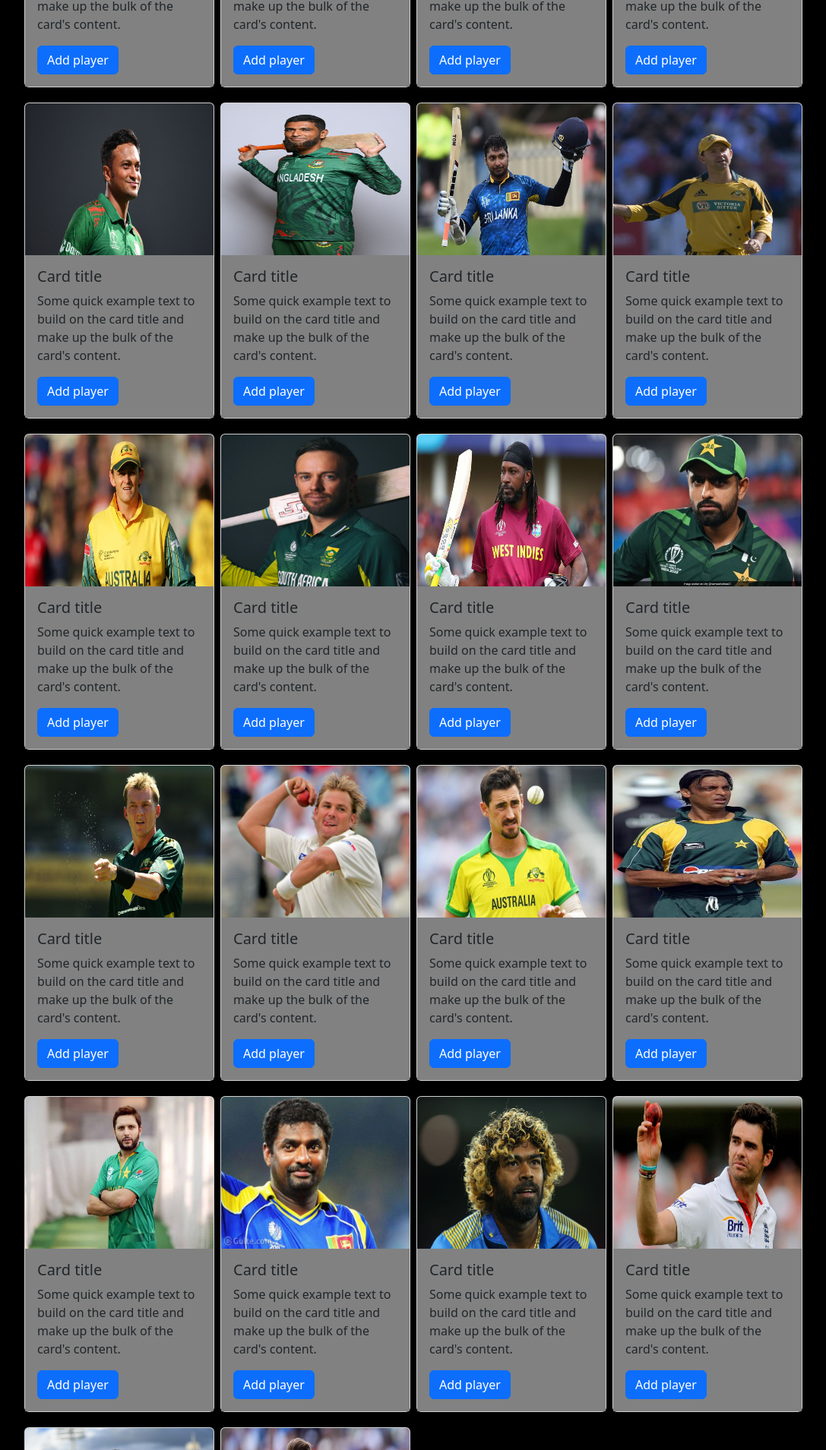
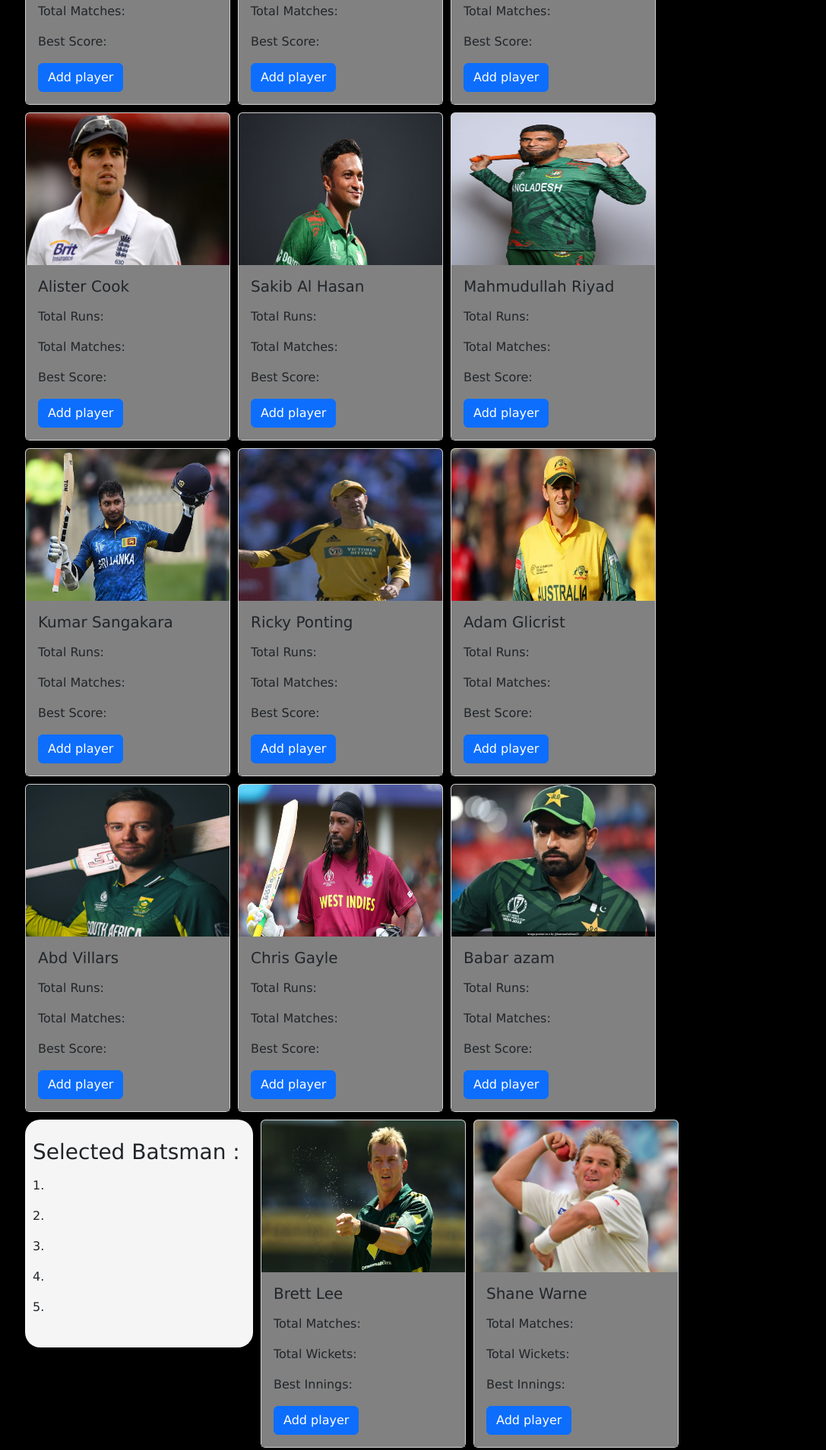
Before and after one commit to 5huv0/player-selector, a plain HTML site: page index.html in a window 1280 px wide. Shown: the part 367-2276 px from the top of the page at 76% size, without its empty margins (54-1141 px from the left). Drawn offline with nearby package versions, Linux system fonts and the light colour scheme.

Commit message:
little changes in style and player cards

```diff
--- a/index.html
+++ b/index.html
@@ -11,7 +11,7 @@
     <header id="header">
         <nav class="navbar navbar-expand-lg bg-body-tertiary">
             <div class="container-fluid">
-              <a class="navbar-brand" href="#">Navbar</a>
+              <a class="navbar-brand" href="#"><h3>Player Selector</h3></a>
               <button class="navbar-toggler" type="button" data-bs-toggle="collapse" data-bs-target="#navbarSupportedContent" aria-controls="navbarSupportedContent" aria-expanded="false" aria-label="Toggle navigation">
                 <span class="navbar-toggler-icon"></span>
               </button>
@@ -49,201 +49,289 @@
     <main>
         <div class="container d-flex flex-wrap">
             <div class="card">
-                <img src="./playerPic/tendulkar.jpg" class="card-img-top" alt="...">
+                <img src="./playerPic/tendulkar.jpg" class="card-img-top" alt="Sachin Tendulkar">
                 <div class="card-body">
-                  <h5 class="card-title">Card title</h5>
-                  <p class="card-text">Some quick example text to build on the card title and make up the bulk of the card's content.</p>
+                  <h5 class="card-title">Sachin Tendulkar</h5>
+                  <p class="card-text">
+                    <p>Total Runs:</p>
+                    <p>Total Matches:</p>
+                    <p>Best Score:</p>
+                  </p>
                   <a href="#" class="btn btn-primary">Add player</a>
                 </div>
             </div>
 
             <div class="card">
-                <img src="./playerPic/kohli.webp" class="card-img-top" alt="...">
+                <img src="./playerPic/kohli.webp" class="card-img-top" alt="Virat Kohli">
                 <div class="card-body">
-                  <h5 class="card-title">Card title</h5>
-                  <p class="card-text">Some quick example text to build on the card title and make up the bulk of the card's content.</p>
+                  <h5 class="card-title">Virat Kohli</h5>
+                  <p class="card-text">
+                    <p>Total Runs:</p>
+                    <p>Total Matches:</p>
+                    <p>Best Score:</p>
+                  </p>
                   <a href="#" class="btn btn-primary">Add player</a>
                 </div>
             </div>
 
             <div class="card">
-                <img src="./playerPic/tamim.jpg" class="card-img-top" alt="...">
+                <img src="./playerPic/tamim.jpg" class="card-img-top" alt="Tamim Iqbal">
                 <div class="card-body">
-                  <h5 class="card-title">Card title</h5>
-                  <p class="card-text">Some quick example text to build on the card title and make up the bulk of the card's content.</p>
+                  <h5 class="card-title">Tamim Iqbal</h5>
+                  <p class="card-text">
+                    <p>Total Runs:</p>
+                    <p>Total Matches:</p>
+                    <p>Best Score:</p>
+                  </p>
                   <a href="#" class="btn btn-primary">Add player</a>
                 </div>
             </div>
 
             <div class="card">
-                <img src="./playerPic/cook.webp" class="card-img-top" alt="...">
+                <img src="./playerPic/cook.webp" class="card-img-top" alt="Alister Cook">
                 <div class="card-body">
-                  <h5 class="card-title">Card title</h5>
-                  <p class="card-text">Some quick example text to build on the card title and make up the bulk of the card's content.</p>
+                  <h5 class="card-title">Alister Cook</h5>
+                  <p class="card-text">
+                    <p>Total Runs:</p>
+                    <p>Total Matches:</p>
+                    <p>Best Score:</p>
+                  </p>
                   <a href="#" class="btn btn-primary">Add player</a>
                 </div>
             </div>
 
             <div class="card">
-                <img src="./playerPic/sakib.jpg" class="card-img-top" alt="...">
+                <img src="./playerPic/sakib.jpg" class="card-img-top" alt="Sakib Al Hasan">
                 <div class="card-body">
-                  <h5 class="card-title">Card title</h5>
-                  <p class="card-text">Some quick example text to build on the card title and make up the bulk of the card's content.</p>
+                  <h5 class="card-title">Sakib Al Hasan</h5>
+                  <p class="card-text">
+                    <p>Total Runs:</p>
+                    <p>Total Matches:</p>
+                    <p>Best Score:</p>
+                  </p>
                   <a href="#" class="btn btn-primary">Add player</a>
                 </div>
             </div>
 
             <div class="card">
-                <img src="./playerPic/mahmudullah.jpg" class="card-img-top" alt="...">
+                <img src="./playerPic/mahmudullah.jpg" class="card-img-top" alt="Mahmudullah Riyad">
                 <div class="card-body">
-                  <h5 class="card-title">Card title</h5>
-                  <p class="card-text">Some quick example text to build on the card title and make up the bulk of the card's content.</p>
+                  <h5 class="card-title">Mahmudullah Riyad</h5>
+                  <p class="card-text">
+                    <p>Total Runs:</p>
+                    <p>Total Matches:</p>
+                    <p>Best Score:</p>
+                  </p>
                   <a href="#" class="btn btn-primary">Add player</a>
                 </div>
             </div>
 
             <div class="card">
-                <img src="./playerPic/sangakara.jpg" class="card-img-top" alt="...">
+                <img src="./playerPic/sangakara.jpg" class="card-img-top" alt="Kumar Sangakara">
                 <div class="card-body">
-                  <h5 class="card-title">Card title</h5>
-                  <p class="card-text">Some quick example text to build on the card title and make up the bulk of the card's content.</p>
+                  <h5 class="card-title">Kumar Sangakara</h5>
+                  <p class="card-text">
+                    <p>Total Runs:</p>
+                    <p>Total Matches:</p>
+                    <p>Best Score:</p>
+                  </p>
                   <a href="#" class="btn btn-primary">Add player</a>
                 </div>
             </div>
 
             <div class="card">
-                <img src="./playerPic/ponting.jpg" class="card-img-top" alt="...">
+                <img src="./playerPic/ponting.jpg" class="card-img-top" alt="Ricky Ponting">
                 <div class="card-body">
-                  <h5 class="card-title">Card title</h5>
-                  <p class="card-text">Some quick example text to build on the card title and make up the bulk of the card's content.</p>
+                  <h5 class="card-title">Ricky Ponting</h5>
+                  <p class="card-text">
+                    <p>Total Runs:</p>
+                    <p>Total Matches:</p>
+                    <p>Best Score:</p>
+                  </p>
                   <a href="#" class="btn btn-primary">Add player</a>
                 </div>
             </div>
 
             <div class="card">
-                <img src="./playerPic/gilcrist.webp" class="card-img-top" alt="...">
+                <img src="./playerPic/gilcrist.webp" class="card-img-top" alt="Adam Glicrist">
                 <div class="card-body">
-                  <h5 class="card-title">Card title</h5>
-                  <p class="card-text">Some quick example text to build on the card title and make up the bulk of the card's content.</p>
+                  <h5 class="card-title">Adam Glicrist</h5>
+                  <p class="card-text">
+                    <p>Total Runs:</p>
+                    <p>Total Matches:</p>
+                    <p>Best Score:</p>
+                  </p>
                   <a href="#" class="btn btn-primary">Add player</a>
                 </div>
             </div>
 
             <div class="card">
-                <img src="./playerPic/abd.webp" class="card-img-top" alt="...">
+                <img src="./playerPic/abd.webp" class="card-img-top" alt="Abd Villars">
                 <div class="card-body">
-                  <h5 class="card-title">Card title</h5>
-                  <p class="card-text">Some quick example text to build on the card title and make up the bulk of the card's content.</p>
+                  <h5 class="card-title">Abd Villars</h5>
+                  <p class="card-text">
+                    <p>Total Runs:</p>
+                    <p>Total Matches:</p>
+                    <p>Best Score:</p>
+                  </p>
                   <a href="#" class="btn btn-primary">Add player</a>
                 </div>
             </div>
 
             <div class="card">
-                <img src="./playerPic/CHRIS-GAYLE.webp" class="card-img-top" alt="...">
+                <img src="./playerPic/CHRIS-GAYLE.webp" class="card-img-top" alt="Chris Gayle">
                 <div class="card-body">
-                  <h5 class="card-title">Card title</h5>
-                  <p class="card-text">Some quick example text to build on the card title and make up the bulk of the card's content.</p>
+                  <h5 class="card-title">Chris Gayle</h5>
+                  <p class="card-text">
+                    <p>Total Runs:</p>
+                    <p>Total Matches:</p>
+                    <p>Best Score:</p>
+                  </p>
                   <a href="#" class="btn btn-primary">Add player</a>
                 </div>
             </div>
 
             <div class="card">
-                <img src="./playerPic/babar.webp" class="card-img-top" alt="...">
+                <img src="./playerPic/babar.webp" class="card-img-top" alt="Babar azam">
                 <div class="card-body">
-                  <h5 class="card-title">Card title</h5>
-                  <p class="card-text">Some quick example text to build on the card title and make up the bulk of the card's content.</p>
+                  <h5 class="card-title">Babar azam</h5>
+                  <p class="card-text">
+                    <p>Total Runs:</p>
+                    <p>Total Matches:</p>
+                    <p>Best Score:</p>
+                  </p>
+                  <a href="#" class="btn btn-primary">Add player</a>
+                </div>
+              </div>
+
+              <div class="player-pick-box">
+                <p><h3>Selected Batsman :</h3></p>
+                <p class="input">1.</p>
+                <p class="input">2.</p>
+                <p class="input">3.</p>
+                <p class="input">4.</p>
+                <p class="input">5.</p>
+              </div>
+
+            <div class="card">
+                <img src="./playerPic/brett-lee.jpg" class="card-img-top" alt="Brett Lee">
+                <div class="card-body">
+                  <h5 class="card-title">Brett Lee</h5>
+                  <p class="card-text"><p>Total Matches:</p>
+                  <p>Total Wickets:</p>
+                  <p>Best Innings: </p>
+                </p>
                   <a href="#" class="btn btn-primary">Add player</a>
                 </div>
             </div>
 
             <div class="card">
-                <img src="./playerPic/brett-lee.jpg" class="card-img-top" alt="...">
+                <img src="./playerPic/s-warne.jpg" class="card-img-top" alt="Shane Warne">
                 <div class="card-body">
-                  <h5 class="card-title">Card title</h5>
-                  <p class="card-text">Some quick example text to build on the card title and make up the bulk of the card's content.</p>
+                  <h5 class="card-title">Shane Warne</h5>
+                  <p class="card-text"><p>Total Matches: </p> <p>Total Wickets: </p> <p>Best Innings: </p></p>
                   <a href="#" class="btn btn-primary">Add player</a>
                 </div>
             </div>
 
             <div class="card">
-                <img src="./playerPic/s-warne.jpg" class="card-img-top" alt="...">
+                <img src="./playerPic/starc.jpg" class="card-img-top" alt="Mitchel Starc">
                 <div class="card-body">
-                  <h5 class="card-title">Card title</h5>
-                  <p class="card-text">Some quick example text to build on the card title and make up the bulk of the card's content.</p>
+                  <h5 class="card-title">Mitchel Starc</h5>
+                  <p class="card-text"><p>Total Matches: </p> <p>Total Wickets: </p> <p>Best Innings: </p></p>
                   <a href="#" class="btn btn-primary">Add player</a>
                 </div>
             </div>
 
             <div class="card">
-                <img src="./playerPic/starc.jpg" class="card-img-top" alt="...">
+                <img src="./playerPic/shoib.webp" class="card-img-top" alt="Shoib Akhtar">
                 <div class="card-body">
-                  <h5 class="card-title">Card title</h5>
-                  <p class="card-text">Some quick example text to build on the card title and make up the bulk of the card's content.</p>
+                  <h5 class="card-title">Shoib Akhtar</h5>
+                  <p class="card-text"><p>Total Matches: </p> <p>Total Wickets: </p> <p>Best Innings: </p></p>
                   <a href="#" class="btn btn-primary">Add player</a>
                 </div>
             </div>
 
             <div class="card">
-                <img src="./playerPic/shoib.webp" class="card-img-top" alt="...">
+                <img src="./playerPic/afridi.jpg" class="card-img-top" alt="Sahid Afridi">
                 <div class="card-body">
-                  <h5 class="card-title">Card title</h5>
-                  <p class="card-text">Some quick example text to build on the card title and make up the bulk of the card's content.</p>
+                  <h5 class="card-title">Sahid Afridi</h5>
+                  <p class="card-text"><p>Total Matches: </p> <p>Total Wickets: </p> <p>Best Innings: </p></p>
                   <a href="#" class="btn btn-primary">Add player</a>
                 </div>
             </div>
 
             <div class="card">
-                <img src="./playerPic/afridi.jpg" class="card-img-top" alt="...">
+                <img src="./playerPic/muralli.webp" class="card-img-top" alt="Muttiah Muralitharan">
                 <div class="card-body">
-                  <h5 class="card-title">Card title</h5>
-                  <p class="card-text">Some quick example text to build on the card title and make up the bulk of the card's content.</p>
+                  <h5 class="card-title">Muttiah Muralitharan</h5>
+                  <p class="card-text"><p>Total Matches: </p> <p>Total Wickets: </p> <p>Best Innings: </p></p>
                   <a href="#" class="btn btn-primary">Add player</a>
                 </div>
             </div>
 
             <div class="card">
-                <img src="./playerPic/muralli.webp" class="card-img-top" alt="...">
+                <img src="./playerPic/maolinga.jpg" class="card-img-top" alt="Malinga">
                 <div class="card-body">
-                  <h5 class="card-title">Card title</h5>
-                  <p class="card-text">Some quick example text to build on the card title and make up the bulk of the card's content.</p>
+                  <h5 class="card-title">Lasith Malinga</h5>
+                  <p class="card-text"><p>Total Matches: </p> <p>Total Wickets: </p> <p>Best Innings: </p></p>
                   <a href="#" class="btn btn-primary">Add player</a>
                 </div>
             </div>
 
             <div class="card">
-                <img src="./playerPic/maolinga.jpg" class="card-img-top" alt="...">
+                <img src="./playerPic/anderson.jpg" class="card-img-top" alt="Jimmy Anderson">
                 <div class="card-body">
-                  <h5 class="card-title">Card title</h5>
-                  <p class="card-text">Some quick example text to build on the card title and make up the bulk of the card's content.</p>
+                  <h5 class="card-title">Jimmy Anderson</h5>
+                  <p class="card-text"><p>Total Matches: </p> <p>Total Wickets: </p> <p>Best Innings: </p></p>
+                  <a href="#" class="btn btn-primary">Add player</a>
+                </div>
+            </div>
+            <div class="card">
+                <img src="./playerPic/broad.webp" class="card-img-top" alt="Stuart Broad">
+                <div class="card-body">
+                  <h5 class="card-title">Stuart Broad</h5>
+                  <p class="card-text"><p>Total Matches: </p> <p>Total Wickets: </p> <p>Best Innings: </p></p>
                   <a href="#" class="btn btn-primary">Add player</a>
                 </div>
             </div>
 
             <div class="card">
-                <img src="./playerPic/anderson.jpg" class="card-img-top" alt="...">
+                <img src="./playerPic/dayel.jpg" class="card-img-top" alt="Dale steyn">
                 <div class="card-body">
-                  <h5 class="card-title">Card title</h5>
-                  <p class="card-text">Some quick example text to build on the card title and make up the bulk of the card's content.</p>
-                  <a href="#" class="btn btn-primary">Add player</a>
-                </div>
-            </div>
-            <div class="card">
-                <img src="./playerPic/broad.webp" class="card-img-top" alt="...">
-                <div class="card-body">
-                  <h5 class="card-title">Card title</h5>
-                  <p class="card-text">Some quick example text to build on the card title and make up the bulk of the card's content.</p>
+                  <h5 class="card-title">Dale steyn</h5>
+                  <p class="card-text"><p>Total Matches: </p> <p>Total Wickets: </p> <p>Best Innings: </p></p>
                   <a href="#" class="btn btn-primary">Add player</a>
                 </div>
             </div>
 
             <div class="card">
-                <img src="./playerPic/dayel.jpg" class="card-img-top" alt="...">
-                <div class="card-body">
-                  <h5 class="card-title">Card title</h5>
-                  <p class="card-text">Some quick example text to build on the card title and make up the bulk of the card's content.</p>
-                  <a href="#" class="btn btn-primary">Add player</a>
-                </div>
+              <img src="./playerPic/sunil narine.jpg" class="card-img-top" alt="Sunil Narine">
+              <div class="card-body">
+                <h5 class="card-title">Sunil Narine</h5>
+                <p class="card-text"><p>Total Matches: </p> <p>Total Wickets: </p> <p>Best Innings: </p></p>
+                <a href="#" class="btn btn-primary">Add player</a>
+              </div>
+          </div>
+
+          <div class="card">
+            <img src="./playerPic/glenn mcgr.webp" class="card-img-top" alt="Glenn Mcgrath">
+            <div class="card-body">
+              <h5 class="card-title">Glenn Mcgrath</h5>
+              <p class="card-text"><p>Total Matches: </p> <p>Total Wickets: </p> <p>Best Innings: </p></p>
+              <a href="#" class="btn btn-primary">Add player</a>
             </div>
+        </div>
+
+        <div class="player-pick-box">
+          <p><h3>Selected Bowler :</h3></p>
+          <p class="input">1.</p>
+          <p class="input">2.</p>
+          <p class="input">3.</p>
+          <p class="input">4.</p>
+          <p class="input">5.</p>
+        </div>
+
         </div>
     </main>
 
--- a/style.css
+++ b/style.css
@@ -1,10 +1,11 @@
 #body{
     background-color: black;
+    font-family:'Lucida Sans', 'Lucida Sans Regular', 'Lucida Grande', 'Lucida Sans Unicode', Geneva, Verdana, sans-serif;
 }
 
 .card{
-    width: 250px;
-    margin: 10px 4px;
+    width: 270px;
+    margin: 5px;
 }
 
 .card-img-top{
@@ -18,6 +19,17 @@
 }
 
 .card:hover{
-    box-shadow: 7px 7px 12px rgba(213, 210, 210, 0.3);
+    box-shadow: 7px 7px 12px rgba(51, 248, 188, 0.3);
     cursor: pointer;
 }
+
+.player-pick-box{
+    text-align: start;
+    padding: 10px 10px;
+    background-color: whitesmoke;
+    height: 300px;
+    width: 300px;
+    margin: 5px;
+    border: none;
+    border-radius: 20px;
+}
```
Also changed, not shown: playerPic/glenn mcgr.webp (added), playerPic/sunil narine.jpg (added), 1 other file.
